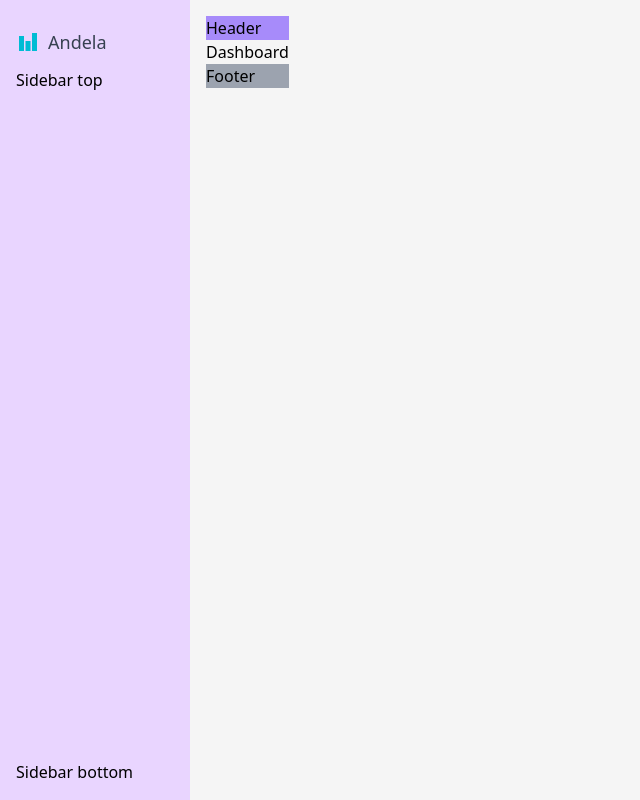
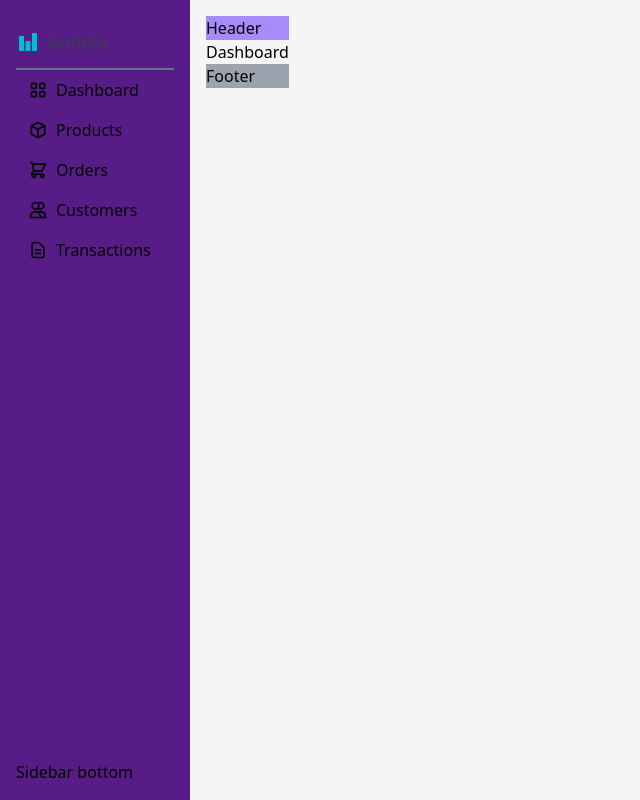
Before and after one commit to MatolaTheCoder/andela-sweet-gift, a React (Create React App) app: page / in a window 1280 px wide. Shown: the whole page, without its empty margins (0-640 px from the left). Built offline with nearby package versions, Linux system fonts and the light colour scheme.

Commit message:
sidebar links

```diff
--- a/src/components/shared/Sidebar.jsx
+++ b/src/components/shared/Sidebar.jsx
@@ -1,16 +1,30 @@
 import React from 'react'
 import { FcBarChart } from "react-icons/fc";
+import { DASHBOARD_SIDEBAR_LINKS } from '../../lib/constants';
+import { Link } from 'react-router-dom';
 
-function Sidebar() {
+export default function Sidebar() {
   return (
     <div>
-      <div className='bg-purple-200 w-[190px] p-4 h-screen flex flex-col'>
-            <div className='flex  items-center gap-2 py-3'><FcBarChart fontSize={24}/><span className='text-gray-700 text-lg'>Andela</span></div>
-            <div className='flex-1'>Sidebar top</div>
+      <div className='bg-purple-900 w-[190px] p-4 h-screen flex flex-col'>
+            <div className='flex  items-center gap-2 py-3 border-b-2 border-gray-500'><FcBarChart fontSize={24}/><span className='text-gray-700 text-lg'>Andela</span></div>
+            <div className='flex-1'>{DASHBOARD_SIDEBAR_LINKS.map((item) => (
+                <SideBarLinks key={item.key} item={item}/>
+                ))}
+            </div>
             <div>Sidebar bottom</div>
         </div>
     </div>
   )
 }
 
-export default Sidebar
+function SideBarLinks({item}){
+    return(
+        <Link to={item.path}>
+            <div className='flex items-center gap-2 py-2 px-3 font-light hover:text-purple-500 active:text-purple-400 text-base'>
+                <span className='text-xl '>{item.icon}</span>
+                {item.label}
+            </div>
+        </Link>
+    )
+}
```
